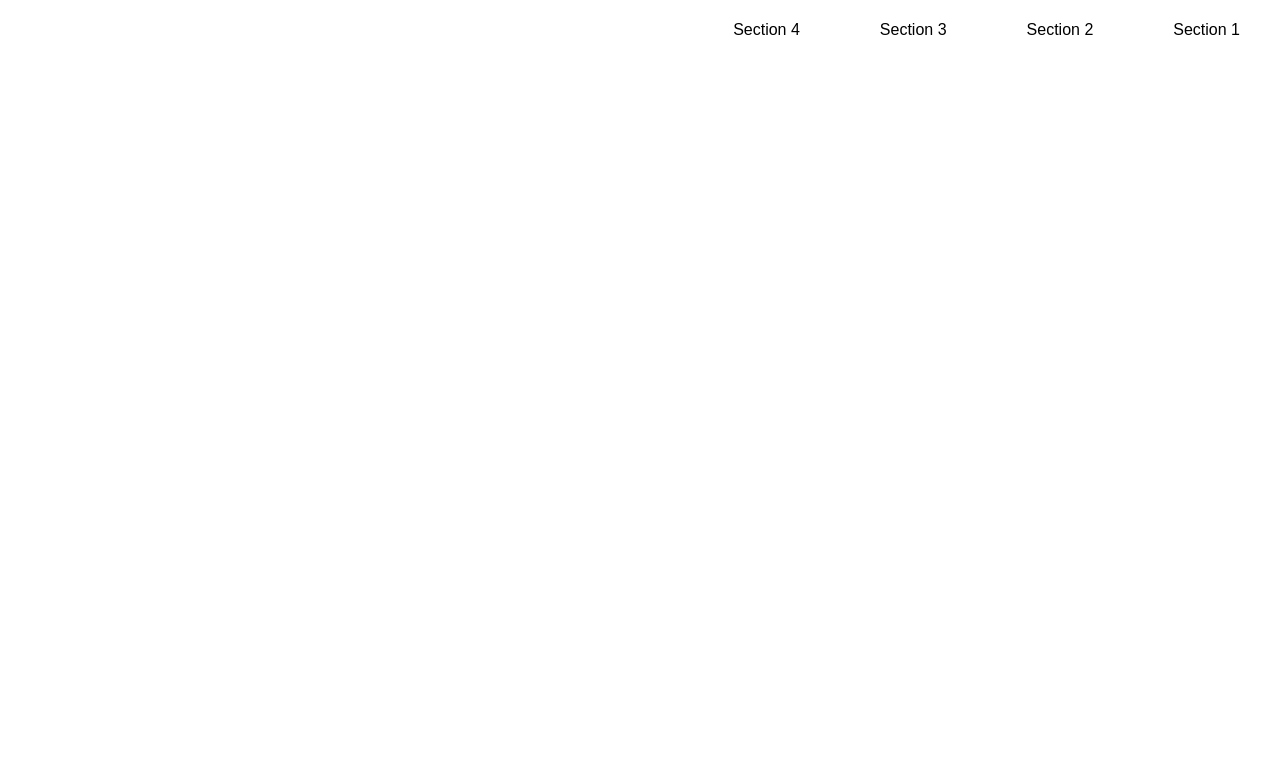
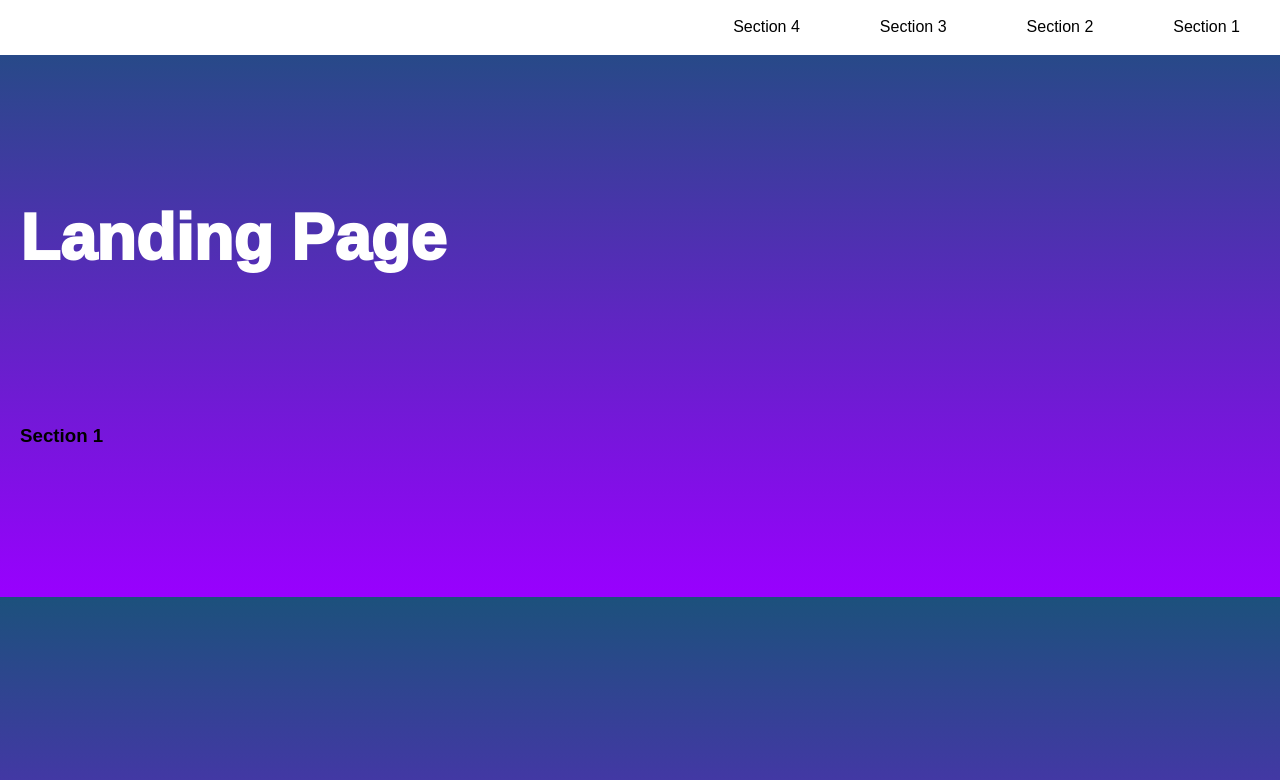
Before and after one commit to ahmednassereglan/landing-page, a plain HTML site: page index.html in a window 1280 px wide. Drawn offline with Linux system fonts and the light colour scheme.

Commit message:
start create section style

```diff
--- a/css/styles.css
+++ b/css/styles.css
@@ -7,18 +7,19 @@
 
 body{
     width: 100%;
-    background: linear-gradient(180deg, rgb(0, 140, 255), rgb(153, 0, 255));
+    background: linear-gradient(180deg, rgb(28, 81, 124), rgb(153, 0, 255));
 }
 
 
 /* header */
 
 .__header{
-    min-height: 60px;
-    display: flex;
+    min-height: 55px;
     position: fixed;
     right: 0;
-
+    top: 0;
+    left: 0;
+    background: white;
 }
 .header__nav{
     display: flex;
@@ -35,10 +36,23 @@ body{
     padding: 10px;
     cursor: pointer;
     line-height: 50px;
-    padding: 5px 40px;
+    padding: 2px 40px;
 }
 .list__item:hover{
     background-color: cornflowerblue;
     color: #fff;
 
 }
+
+/* main */
+.__main{
+    margin: 200px 20px 150px;
+
+}
+
+.main_title{
+    color: white;
+    font-size: 65px;
+    font-weight: 1000;
+    margin: 150px 0;
+}
--- a/index.html
+++ b/index.html
@@ -20,7 +20,16 @@
             </ul>
         </nav>
     </header>
-    <main></main>
+    <main class="__main">
+        <h1 class="main_title">Landing Page</h1>
+
+        <section class="main__section">
+            <div class="section__container">
+                <h3 class="section__title">Section 1</h3>
+                <p class="section__text"></p>
+            </div>
+        </section>
+    </main>
     <footer></footer>
 
 
```
